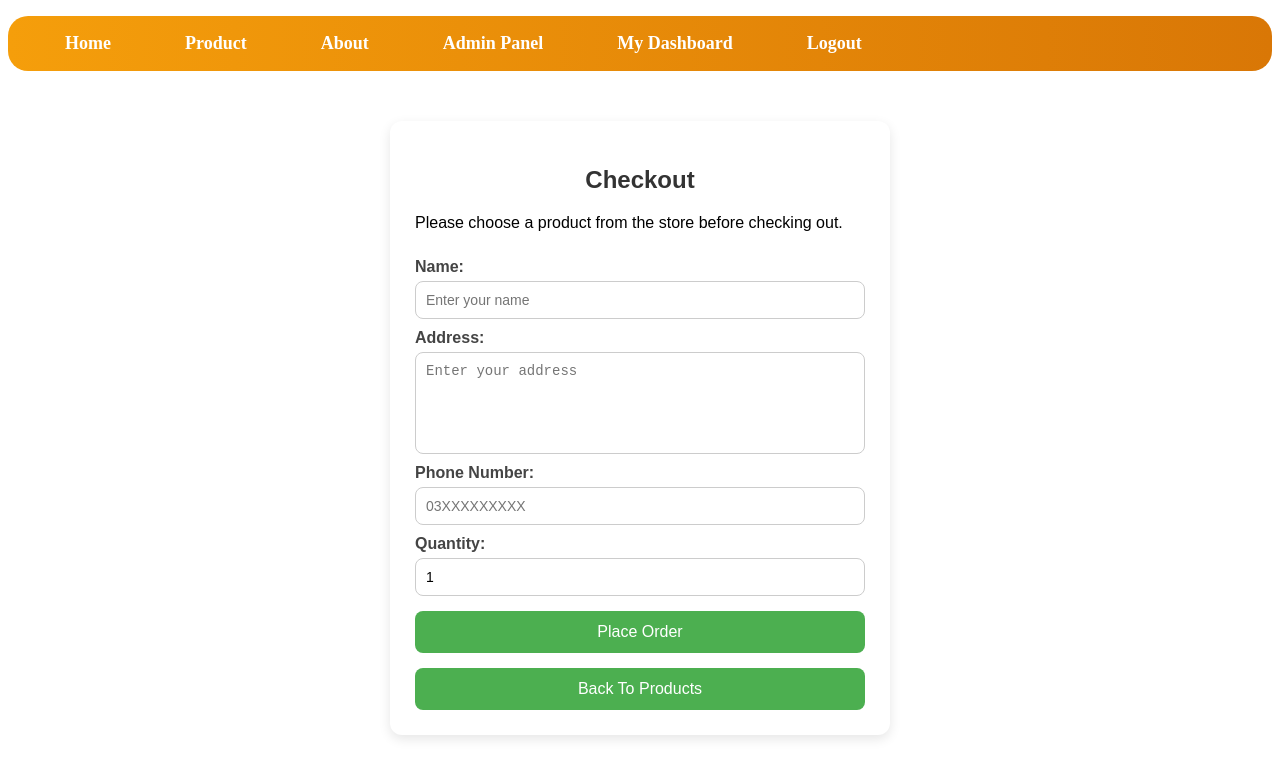
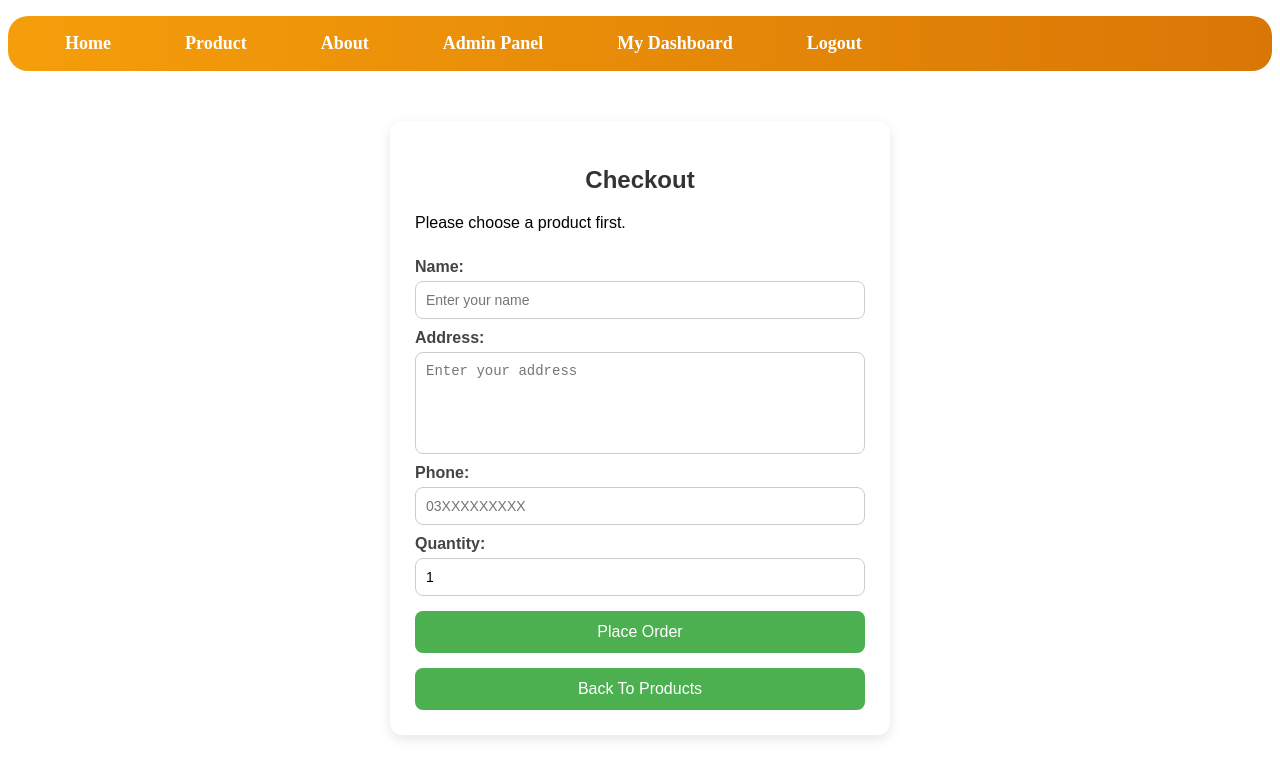
Before and after one commit to Umar-Farooq-Engineer/honeybee-store-ui, a React (Vite) app: page /buy in a window 1280 px wide. Shown: the top 778 px of the page. Built offline with nearby package versions, Linux system fonts and the light colour scheme; no server answers; sample sign-in values are in the browser's storage.

Commit message:
updated new done

```diff
--- a/src/components/Pages/Buy.jsx
+++ b/src/components/Pages/Buy.jsx
@@ -1,4 +1,4 @@
-import React, { useState } from "react";
+import React, { useEffect, useState } from "react";
 import { useLocation, useNavigate } from "react-router-dom";
 import { getImageUrl } from "../../utils/api";
 import "./BuyerForm.css";
@@ -6,6 +6,7 @@ import "./BuyerForm.css";
 const BuyerForm = () => {
   const navigate = useNavigate();
   const location = useLocation();
+
   const product = location.state?.product;
 
   const [formData, setFormData] = useState({
@@ -14,137 +15,344 @@ const BuyerForm = () => {
     phone: "",
     quantity: 1,
   });
+
   const [error, setError] = useState("");
   const [success, setSuccess] = useState("");
 
+  // Check login when page opens
+  useEffect(() => {
+    const token = localStorage.getItem("token");
+
+    if (!token) {
+      navigate("/login");
+    }
+  }, [navigate]);
+
+
   const handleChange = (e) => {
-    setFormData({ ...formData, [e.target.name]: e.target.value });
+    setFormData({
+      ...formData,
+      [e.target.name]: e.target.value,
+    });
   };
 
+
   const validatePhone = (phone) => {
-    const regex = /^[0-9]{10,11}$/;
-    return regex.test(phone);
+    return /^[0-9]{10,11}$/.test(phone);
   };
+
 
   const handleSubmit = async (e) => {
     e.preventDefault();
+
     setError("");
     setSuccess("");
+
+    const token = localStorage.getItem("token");
+
+
+    // no token
+    if (!token) {
+      navigate("/login");
+      return;
+    }
+
 
     if (!product) {
       setError("Please select a product first.");
       return;
     }
 
+
     if (!validatePhone(formData.phone)) {
-      setError("Phone number must be 10–11 digits.");
+      setError("Phone number must be 10-11 digits.");
       return;
     }
 
+
     try {
+
       const response = await fetch(
         "https://honeybee-backend-vl3k.onrender.com/api/orders/create",
         {
           method: "POST",
+
           headers: {
             "Content-Type": "application/json",
-            Authorization: `Bearer ${localStorage.getItem("token")}`,
+            Authorization: `Bearer ${token}`,
           },
+
+
           body: JSON.stringify({
+
             productId: product._id,
+
             productName: product.name,
+
             price: product.price,
-            totalPrice: product.price * Number(formData.quantity),
+
+            totalPrice:
+              product.price * Number(formData.quantity),
+
             name: formData.name,
+
             address: formData.address,
+
             phone: formData.phone,
+
             quantity: Number(formData.quantity),
+
           }),
-        },
+        }
       );
 
+
       const data = await response.json();
+
+
+      // expired token
+      if (response.status === 401) {
+
+        localStorage.removeItem("token");
+
+        navigate("/login");
+
+        return;
+      }
+
+
       if (response.ok) {
-        setSuccess("Order placed successfully. Redirecting to payment...");
-        setFormData({ name: "", address: "", phone: "", quantity: 1 });
-        setTimeout(() => navigate("/dashboard"), 1500);
+
+        setSuccess(
+          "Order placed successfully. Redirecting..."
+        );
+
+
+        setFormData({
+          name: "",
+          address: "",
+          phone: "",
+          quantity: 1,
+        });
+
+
+        setTimeout(() => {
+
+          navigate("/dashboard");
+
+        }, 1500);
+
+
       } else {
-        setError(data.message || "Failed to submit order.");
+
+        setError(
+          data.message || "Failed to place order."
+        );
+
       }
-    } catch {
-      setError("Something went wrong. Please try again.");
+
+
+    } catch (error) {
+
+      console.log(error);
+
+      setError(
+        "Server error. Please try again."
+      );
+
     }
+
   };
 
+
+
   return (
+
     <div className="buyer-form-container">
+
       <h2>Checkout</h2>
+
+
       {product ? (
+
         <div className="checkout-summary">
-          <div className="checkout-image-container">
-            <img
-              src={getImageUrl(product.image)}
-              alt={product.name}
-              className="checkout-image"
-              onError={(e) => {
-                e.target.src =
-                  "https://via.placeholder.com/200x200?text=Product+Image";
-              }}
-            />
-          </div>
+
+
+          <img
+
+            src={getImageUrl(product.image)}
+
+            alt={product.name}
+
+            className="checkout-image"
+
+            onError={(e) => {
+
+              e.target.src =
+                "https://via.placeholder.com/200x200?text=No+Image";
+
+            }}
+
+          />
+
+
           <h3>{product.name}</h3>
+
           <p>{product.detail}</p>
-          <p>Price: PKR {product.price}</p>
-          <p>Weight: {product.weight}</p>
+
+          <p>
+            Price: PKR {product.price}
+          </p>
+
+          <p>
+            Weight: {product.weight}
+          </p>
+
+
         </div>
+
       ) : (
-        <p>Please choose a product from the store before checking out.</p>
+
+        <p>
+          Please choose a product first.
+        </p>
+
       )}
-      <form className="buyer-form" onSubmit={handleSubmit}>
+
+
+
+      <form
+        className="buyer-form"
+        onSubmit={handleSubmit}
+      >
+
+
         <label>Name:</label>
+
         <input
+
           type="text"
+
           name="name"
+
           value={formData.name}
+
+          onChange={handleChange}
+
           required
+
+          placeholder="Enter your name"
+
+        />
+
+
+
+        <label>Address:</label>
+
+        <textarea
+
+          name="address"
+
+          value={formData.address}
+
           onChange={handleChange}
-          placeholder="Enter your name"
+
+          required
+
+          placeholder="Enter your address"
+
         />
-        <label>Address:</label>
-        <textarea
-          name="address"
-          value={formData.address}
+
+
+
+        <label>Phone:</label>
+
+        <input
+
+          type="text"
+
+          name="phone"
+
+          value={formData.phone}
+
+          onChange={handleChange}
+
           required
+
+          placeholder="03XXXXXXXXX"
+
+        />
+
+
+
+        <label>Quantity:</label>
+
+        <input
+
+          type="number"
+
+          name="quantity"
+
+          value={formData.quantity}
+
+          min="1"
+
           onChange={handleChange}
-          placeholder="Enter your address"
-        ></textarea>
-        <label>Phone Number:</label>
-        <input
-          type="text"
-          name="phone"
-          value={formData.phone}
+
           required
-          onChange={handleChange}
-          placeholder="03XXXXXXXXX"
+
         />
-        <label>Quantity:</label>
-        <input
-          type="number"
-          name="quantity"
-          value={formData.quantity}
-          min="1"
-          required
-          onChange={handleChange}
-        />
-        {error && <p className="error">{error}</p>}
-        {success && <p className="success">{success}</p>}
-        <button type="submit">Place Order</button>
-        <button type="button" onClick={() => navigate("/product")}>
+
+
+
+        {error && (
+
+          <p className="error">
+            {error}
+          </p>
+
+        )}
+
+
+
+        {success && (
+
+          <p className="success">
+            {success}
+          </p>
+
+        )}
+
+
+
+        <button type="submit">
+
+          Place Order
+
+        </button>
+
+
+
+        <button
+
+          type="button"
+
+          onClick={() => navigate("/product")}
+
+        >
+
           Back To Products
+
         </button>
+
+
       </form>
+
+
     </div>
+
   );
 };
 
+
 export default BuyerForm;
```
